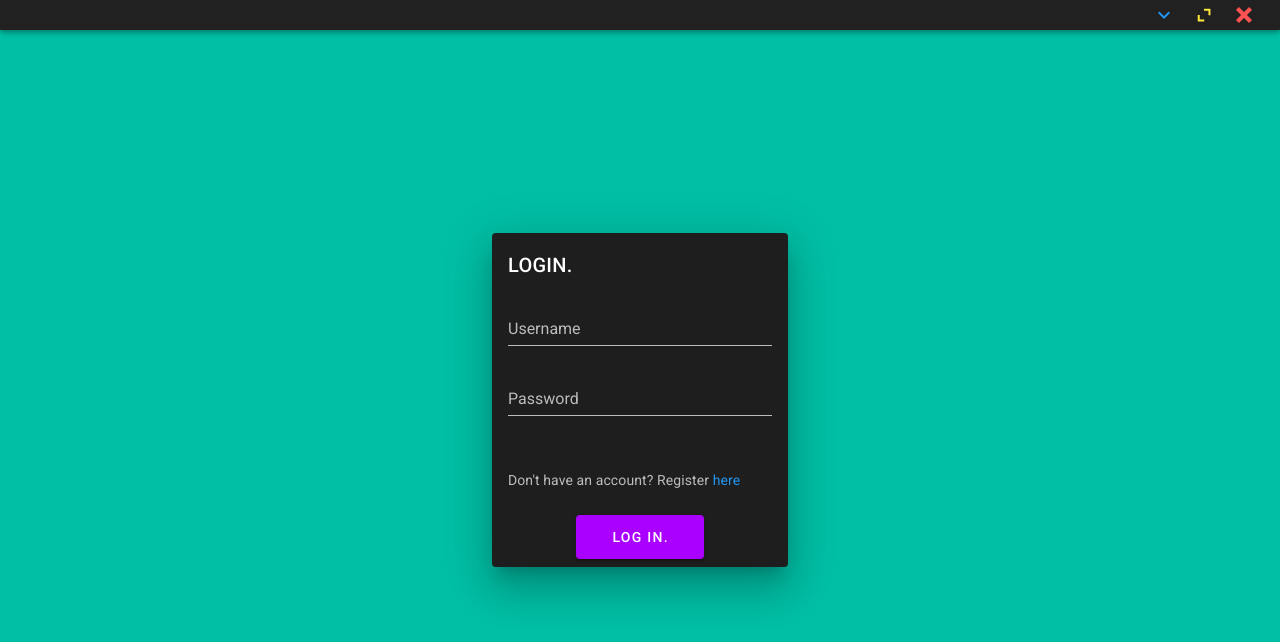
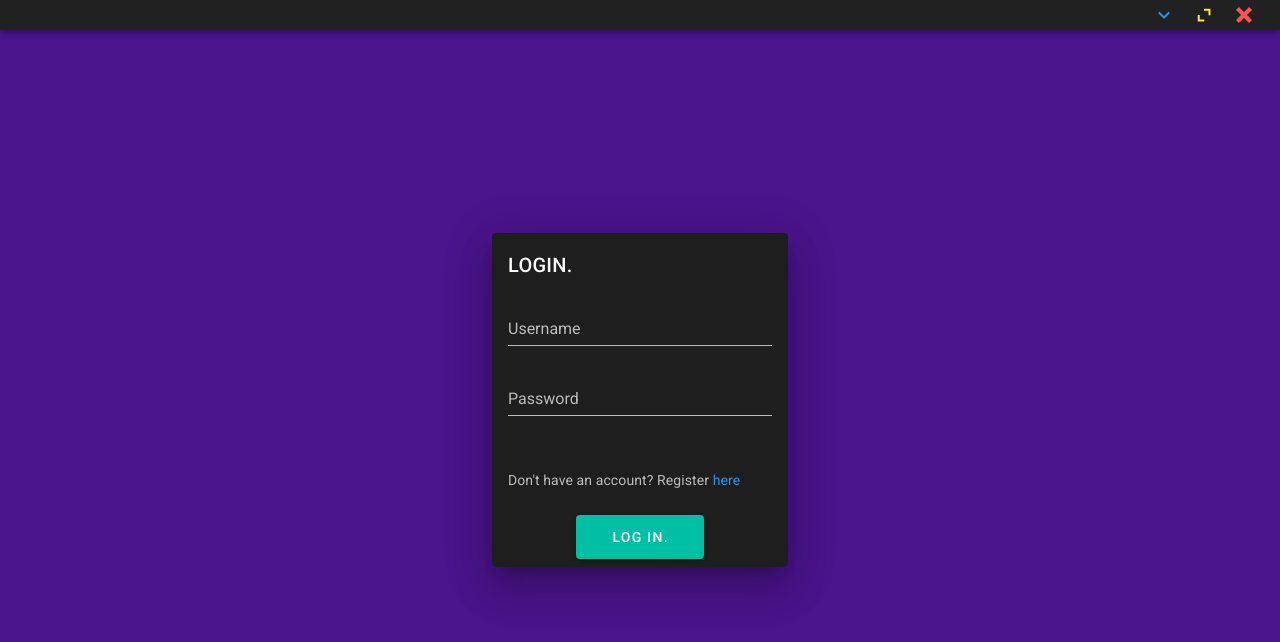
Before and after one commit to nishanksisodiya/leet-app, a Vue app: page /#/login in a window 1280 px wide. Shown: the top 642 px of the page. Built offline with nearby package versions, Linux system fonts and the light colour scheme.

Commit message:
Modified colors

```diff
--- a/package.json
+++ b/package.json
@@ -3,11 +3,9 @@
   "version": "0.1.0",
   "private": true,
   "scripts": {
-    "serve": "vue-cli-service serve",
-    "build": "vue-cli-service build",
+    "build": "vue-cli-service electron:build",
+    "serve": "vue-cli-service electron:serve",
     "lint": "vue-cli-service lint",
-    "electron:build": "vue-cli-service electron:build",
-    "electron:serve": "vue-cli-service electron:serve",
     "postinstall": "electron-builder install-app-deps",
     "postuninstall": "electron-builder install-app-deps"
   },
--- a/src/views/landing.vue
+++ b/src/views/landing.vue
@@ -34,10 +34,10 @@
           width="75"
           class="next-btn d-flex justify-center align-center"
           style="border-radius: 50%;"
-          :color="colors.teal.accent4"
+          :color="colors.purple.darken3"
           @click="grow"
         >
-          <v-icon class="arrow" size="60" color="black">mdi-chevron-right</v-icon>
+          <v-icon class="arrow" size="60">mdi-chevron-right</v-icon>
         </v-card>
       </v-row>
     </div>
@@ -53,7 +53,7 @@ export default {
   data: () => ({
     colors: colors,
     transit: {
-      background: '#00bfa5',
+      background: '#4a148c',
       'max-height': '100vh',
       'min-width': '100vw',
       opacity: '0',
--- a/src/views/login.vue
+++ b/src/views/login.vue
@@ -1,5 +1,5 @@
 <template>
-  <v-container fluid class="pa-0 fill-height align-center" :style="'background-color: ' + colors.teal.accent4">
+  <v-container fluid class="pa-0 fill-height align-center" :style="'background-color: ' + colors.purple.darken4">
     <v-row justify="center" class="ma-0">
       <v-col cols="12" sm="6" md="6" xl="2" lg="3">
         <v-card dark elevation="24">
@@ -14,7 +14,7 @@
           <v-card-actions>
             <v-row class="justify-center">
               <v-col cols="6">
-                <v-btn block large :color="colors.purple.accent4">Log in.</v-btn>
+                <v-btn block large :color="colors.teal.accent4">Log in.</v-btn>
               </v-col>
             </v-row>
           </v-card-actions>
```
